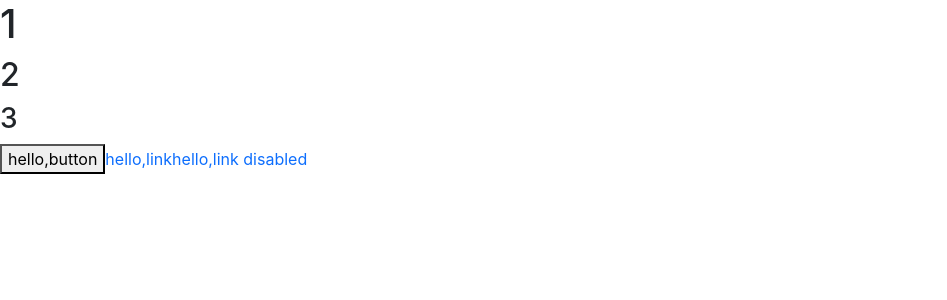
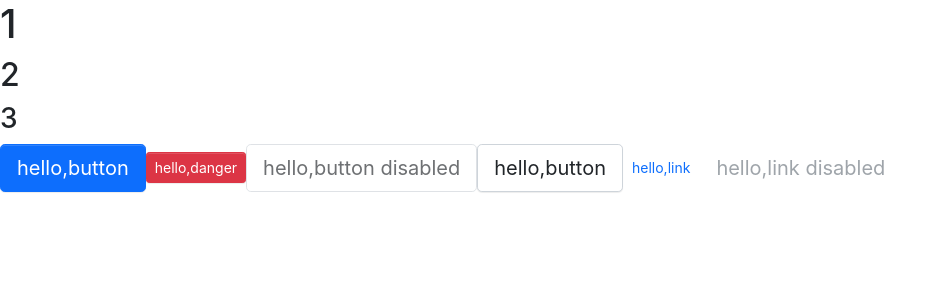
Before and after one commit to dannykbsoul/godlikedesign, a React (Create React App) app: page / in a window 1280 px wide. Shown: the top 300 px of the page, without its empty margins (0-947 px from the left). Built offline with nearby package versions, Linux system fonts and the light colour scheme.

Commit message:
button finish

```diff
--- a/src/App.tsx
+++ b/src/App.tsx
@@ -7,12 +7,28 @@
       <h1>1</h1>
       <h2>2</h2>
       <h3>3</h3>
-      <Button btnType={ButtonType.Primary} size={ButtonSize.Large}>
+      <Button
+        btnType={ButtonType.Primary}
+        size={ButtonSize.Large}
+        onClick={(e) => {
+          console.log(e.target);
+        }}
+        className="self-style"
+      >
+        hello,button
+      </Button>
+      <Button btnType={ButtonType.Danger} size={ButtonSize.Small}>
+        hello,danger
+      </Button>
+      <Button btnType={ButtonType.Default} size={ButtonSize.Large} disabled>
+        hello,button disabled
+      </Button>
+      <Button btnType={ButtonType.Default} size={ButtonSize.Large}>
         hello,button
       </Button>
       <Button
         btnType={ButtonType.Link}
-        size={ButtonSize.Large}
+        size={ButtonSize.Small}
         href="http://google.com"
       >
         hello,link
--- /dev/null
+++ b/src/components/Button/_style.scss
@@ -0,0 +1,78 @@
+.btn {
+    position: relative;
+    display: inline-block;
+    font-weight: $btn-font-weight;
+    line-height: $btn-line-height;
+    color: $body-color;
+    //文本不会换行，文本会在在同一行上继续，直到遇到 <br> 标签为止
+    white-space: nowrap;
+    //上下左右居中
+    text-align: center;
+    vertical-align: middle;
+    background-image: none;
+    border: $btn-border-width solid transparent;
+    @include button-size($btn-padding-y, $btn-padding-x, $btn-font-size, $border-radius);
+    box-shadow: $btn-box-shadow;
+    cursor: pointer;
+    transition: $btn-transition;
+
+    //&属于sass语法，代表上一级选择器
+    //如果是链接的话，此时disabled是className，如果是button的话，此时disabled是属性，[]是属性选择器，IE6不支持
+    &.disabled,
+    &[disabled] {
+        //是一个红色的圈加一个斜杠，表示禁止的意思
+        //cursor:no-drop       //是一个红色的圈加一个斜杠，表示禁止的意思
+        cursor: not-allowed;
+        opacity: $btn-disabled-opacity;
+        box-shadow: none;
+
+        //让disabled的所有子元素不接受鼠标事件
+        >* {
+            pointer-events: none;
+        }
+    }
+}
+
+.btn-lg {
+    @include button-size($btn-padding-y-lg, $btn-padding-x-lg, $btn-font-size-lg, $btn-border-radius-lg);
+}
+
+.btn-sm {
+    @include button-size($btn-padding-y-sm, $btn-padding-x-sm, $btn-font-size-sm, $btn-border-radius-sm);
+}
+
+.btn-primary {
+    @include button-style($primary, $primary, $white)
+}
+
+.btn-danger {
+    @include button-style($danger, $danger, $white)
+}
+
+.btn-default {
+    @include button-style($white, $gray-400, $body-color, $white, $primary, $primary)
+}
+
+.btn-link {
+    font-weight: $font-weight-normal;
+    color: $btn-link-color;
+    text-decoration: $link-decoration;
+    box-shadow: none;
+
+    &:hover {
+        color: $btn-link-hover-color;
+        text-decoration: $link-hover-decoration;
+    }
+
+    &:focus,
+    &.focus {
+        text-decoration: $link-hover-decoration;
+        box-shadow: none;
+    }
+
+    &:disabled,
+    &.disabled {
+        color: $btn-link-disabled-color;
+        pointer-events: none;
+    }
+}
--- a/src/components/Button/button.tsx
+++ b/src/components/Button/button.tsx
@@ -1,5 +1,6 @@
-import React from "react";
+import React, { FC, ButtonHTMLAttributes, AnchorHTMLAttributes } from "react";
 import classNames from "classnames";
+import { type } from "os";
 
 //按钮大小
 export enum ButtonSize {
@@ -24,11 +25,30 @@
   href?: string;
 }
 
-const Button: React.FC<BaseButtonProps> = (props) => {
-  const { btnType, disabled, size, href, children } = props;
+//button所有的属性
+type NativeButtonProps = BaseButtonProps & ButtonHTMLAttributes<HTMLElement>;
+
+//a链接所有的属性
+type AnchorButtonProps = BaseButtonProps & AnchorHTMLAttributes<HTMLElement>;
+
+//所有的属性，注意此时不能直接用交叉类型，因为有些是button上的必选属性，在a链接
+//上可能不是必选的，同样在a链接上必选的，button也可能不是必选的
+//此时我们要用到Partial<T>，将所有属性变为可选属性
+export type ButtonProps = Partial<NativeButtonProps & AnchorButtonProps>;
+
+const Button: FC<ButtonProps> = (props) => {
+  const {
+    className,
+    disabled,
+    btnType,
+    size,
+    href,
+    children,
+    ...restProps
+  } = props;
 
   //btn, btn-lg, btn-primary
-  const classes = classNames("btn", {
+  const classes = classNames("btn", className, {
     [`btn-${btnType}`]: btnType,
     [`btn-${size}`]: size,
     disabled: btnType === ButtonType.Link && disabled,
@@ -36,13 +56,13 @@
 
   if (btnType === ButtonType.Link && href) {
     return (
-      <a className={classes} href={href}>
+      <a className={classes} href={href} {...restProps}>
         {children}
       </a>
     );
   } else
     return (
-      <button className={classes} disabled={disabled}>
+      <button className={classes} disabled={disabled} {...restProps}>
         {children}
       </button>
     );
--- a/src/styles/_mixin.scss
+++ b/src/styles/_mixin.scss
@@ -0,0 +1,77 @@
+@mixin button-size($padding-y, $padding-x, $font-size, $border-raduis) {
+    padding: $padding-y $padding-x;
+    font-size: $font-size;
+    border-radius: $border-raduis;
+}
+
+@mixin button-style($background,
+    $border,
+    $color,
+    //lighten sass内置的函数
+    $hover-background: lighten($background, 7.5%),
+    $hover-border: lighten($border, 10%),
+    $hover-color: $color,
+) {
+    color: $color;
+    background: $background;
+    border-color: $border;
+
+    &:hover {
+        color: $hover-color;
+        background: $hover-background;
+        border-color: $hover-border;
+    }
+
+    &:focus,
+    &.focus {
+        color: $hover-color;
+        background: $hover-background;
+        border-color: $hover-border;
+    }
+
+    &:disabled,
+    &.disabled {
+        color: $color;
+        background: $background;
+        border-color: $border;
+    }
+}
+
+@mixin zoom-animation($direction: 'top',
+    $scaleStart: scaleY(0),
+    $scaleEnd: scaleY(1),
+    $origin: center top,
+) {
+    .zoom-in-#{$direction}-enter {
+        opacity: 0;
+        transform: $scaleStart;
+    }
+
+    .zoom-in-#{$direction}-enter-active {
+        opacity: 1;
+        transform: $scaleEnd;
+        transition: transform 300ms cubic-bezier(0.23, 1, 0.32, 1) 100ms, opacity 300ms cubic-bezier(0.23, 1, 0.32, 1) 100ms;
+        transform-origin: $origin
+    }
+
+    .zoom-in-#{$direction}-exit {
+        opacity: 1;
+    }
+
+    .zoom-in-#{$direction}-exit-active {
+        opacity: 0;
+        transform: $scaleStart;
+        transition: transform 300ms cubic-bezier(0.23, 1, 0.32, 1) 100ms, opacity 300ms cubic-bezier(0.23, 1, 0.32, 1) 100ms;
+        transform-origin: $origin;
+    }
+}
+
+@mixin border-right-radius($raduis) {
+    border-top-right-radius: $raduis;
+    border-bottom-right-radius: $raduis;
+}
+
+@mixin border-left-radius($raduis) {
+    border-top-left-radius: $raduis;
+    border-bottom-left-radius: $raduis;
+}
--- a/src/styles/index.scss
+++ b/src/styles/index.scss
@@ -9,3 +9,6 @@
 
 // animation
 @import "animation";
+
+// button
+@import "../components/Button/style";
```
